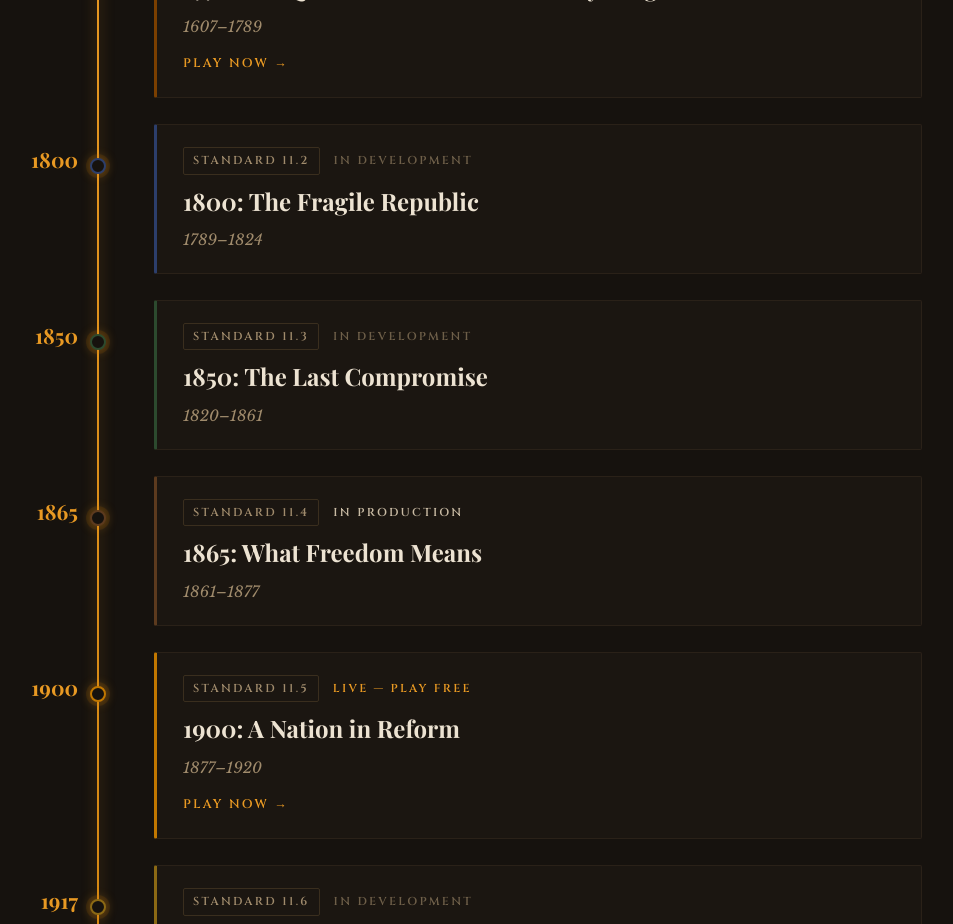
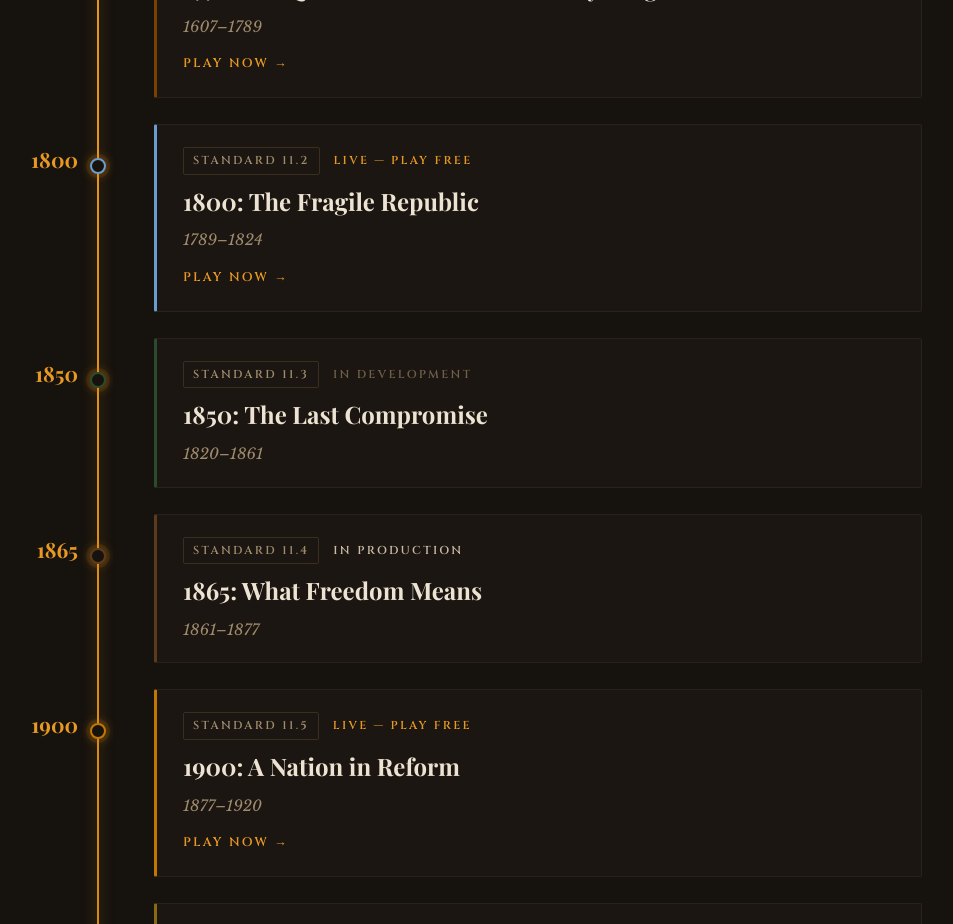
Before and after one commit to BryanKelley-Talon/flashpoint-landing, a React (Vite) app: page / in a window 1280 px wide. Shown: the part 1220-2144 px from the top of the page, without its empty margins (166-1119 px from the left). Built offline with nearby package versions, Linux system fonts and the light colour scheme; a web font is replaced by a local one.

Commit message:
Mark 11.2 live → early-republic.flashpointhistory.com; canon accent token #6B9BD1

```diff
--- a/src/App.jsx
+++ b/src/App.jsx
@@ -9,7 +9,7 @@ import { useEffect, useRef, useState } from "react";
 
 const GAMES = [
   { std: "11.1", year: "1776", title: "The Question That Started Everything", period: "1607–1789", accent: "#7B3F00", status: "live", url: "https://founding.flashpointhistory.com" },
-  { std: "11.2", year: "1800", title: "The Fragile Republic", period: "1789–1824", accent: "#2C3E6B", status: "planned" },
+  { std: "11.2", year: "1800", title: "The Fragile Republic", period: "1789–1824", accent: "#6B9BD1", status: "live", url: "https://early-republic.flashpointhistory.com" },
   { std: "11.3", year: "1850", title: "The Last Compromise", period: "1820–1861", accent: "#2C4A2E", status: "planned" },
   { std: "11.4", year: "1865", title: "What Freedom Means", period: "1861–1877", accent: "#5C3A1E", status: "next" },
   { std: "11.5", year: "1900", title: "A Nation in Reform", period: "1877–1920", accent: "#C17700", status: "live", url: "https://progressive-era.flashpointhistory.com" },
```
